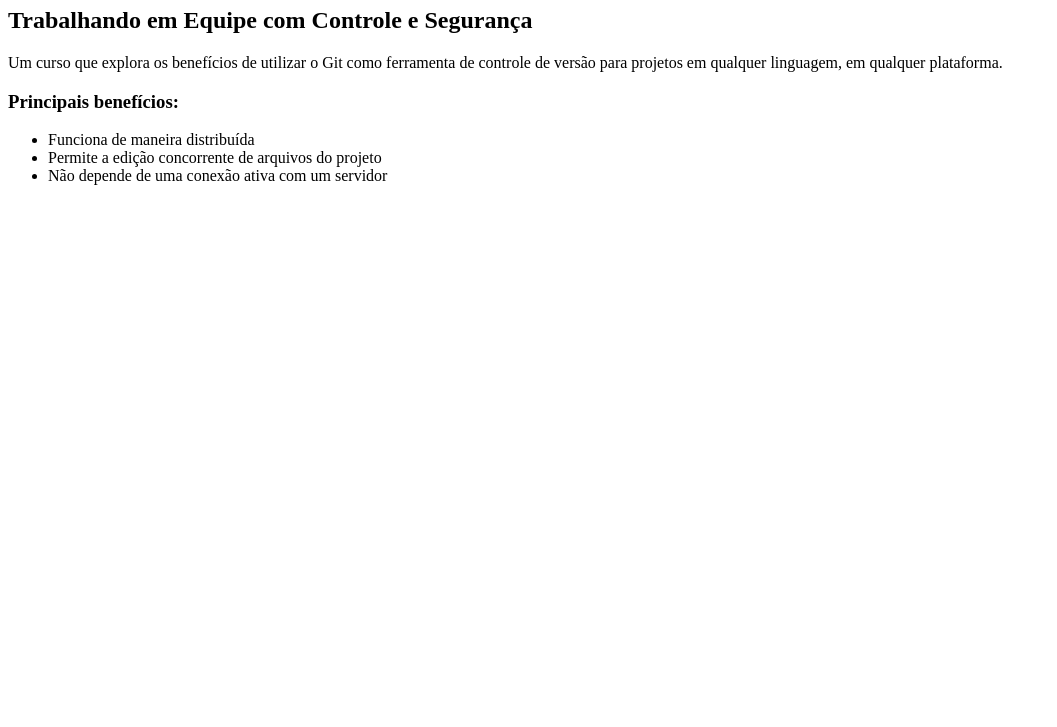
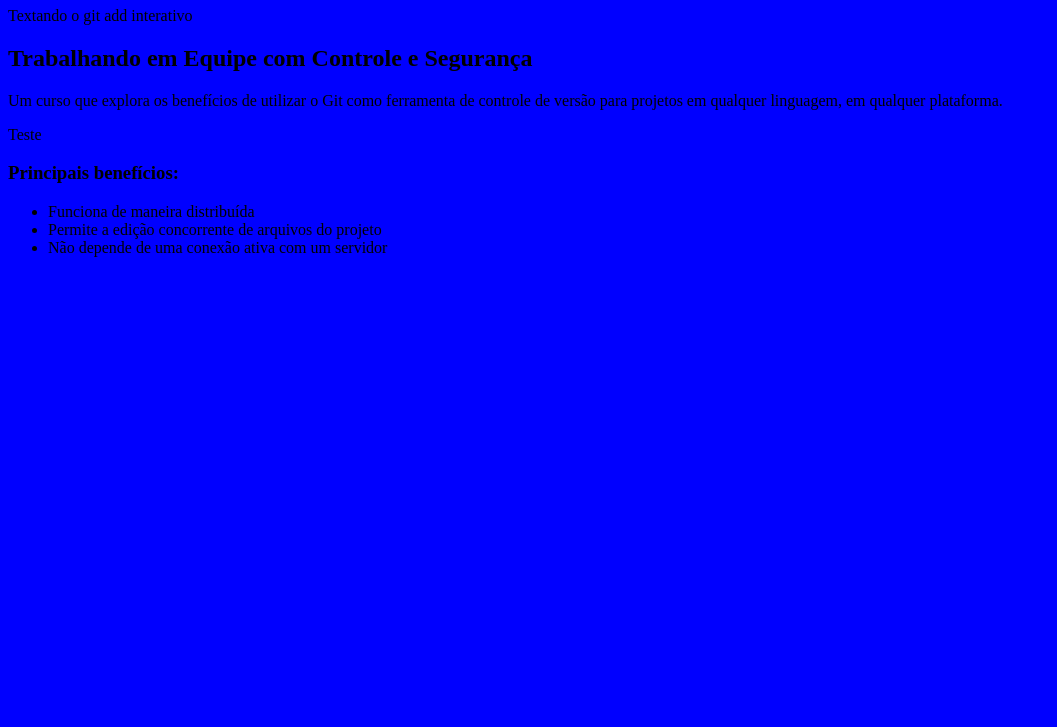
Before and after one commit to RMunhoz/curso-git-, a plain HTML site: page index.html in a window 1280 px wide. Shown: the part 73-800 px from the top of the page, without its empty margins (0-1057 px from the left). Drawn offline with Linux system fonts and the light colour scheme.

Commit message:
Adicionando estilo a nossa pagina

```diff
--- /dev/null
+++ b/estilo.css
@@ -0,0 +1,3 @@
+body{
+	background-color: blue;
+}
--- a/index.html
+++ b/index.html
@@ -1,13 +1,16 @@
 <!DOCTYPE html>
 <html>
 <head>
+	<link rel="stylesheet" type="text/css" href="/estilo.css" />
 	<title></title>
 </head>
 <body>
     <h1>Git</h1>
+    <p>Textando o git add interativo</p>
     <h2>Trabalhando em Equipe com Controle e Segurança</h2>
 
     <p>Um curso que explora os benefícios de utilizar o Git como ferramenta de controle de versão para projetos em qualquer linguagem, em qualquer plataforma.</p>
+    <p>Teste</p>
 
     <h3>Principais benefícios:</h3>
     <ul>
```
